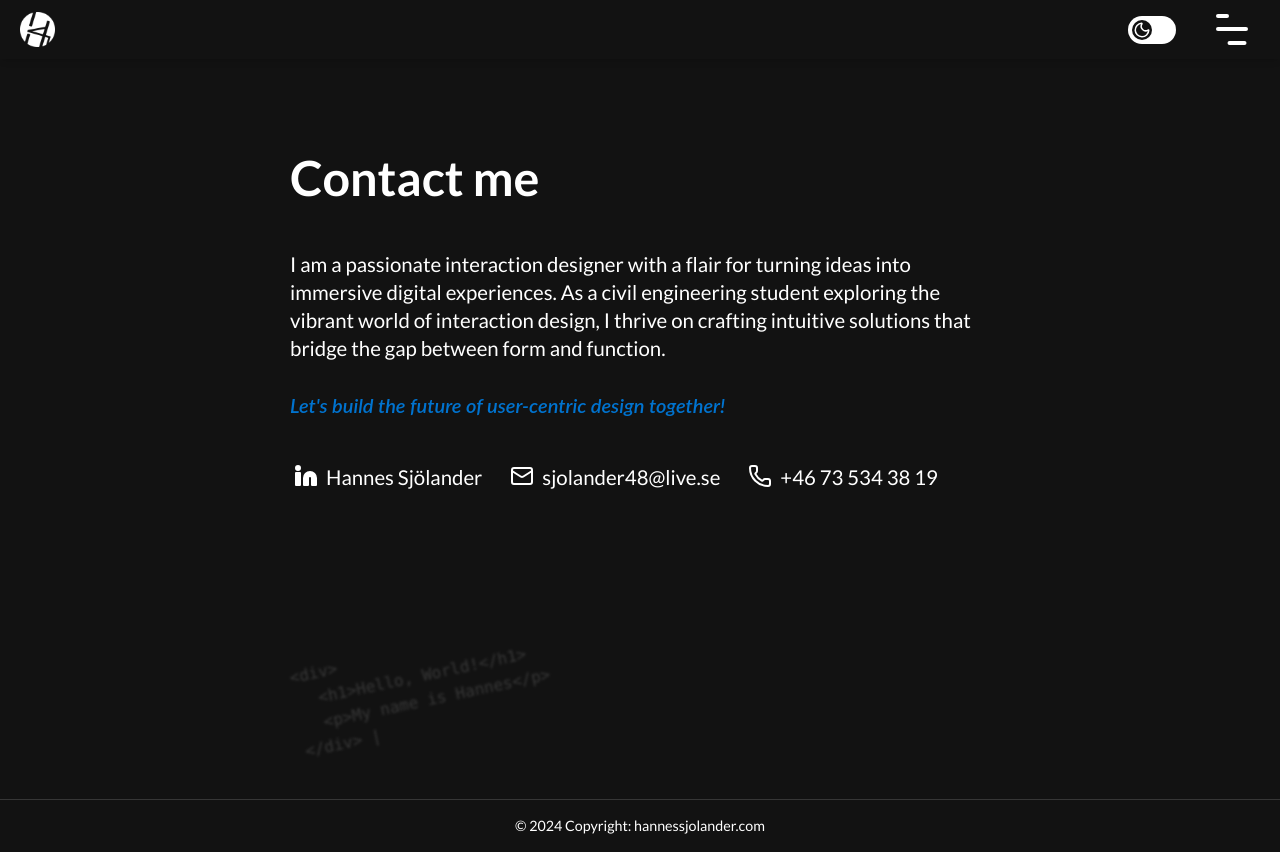
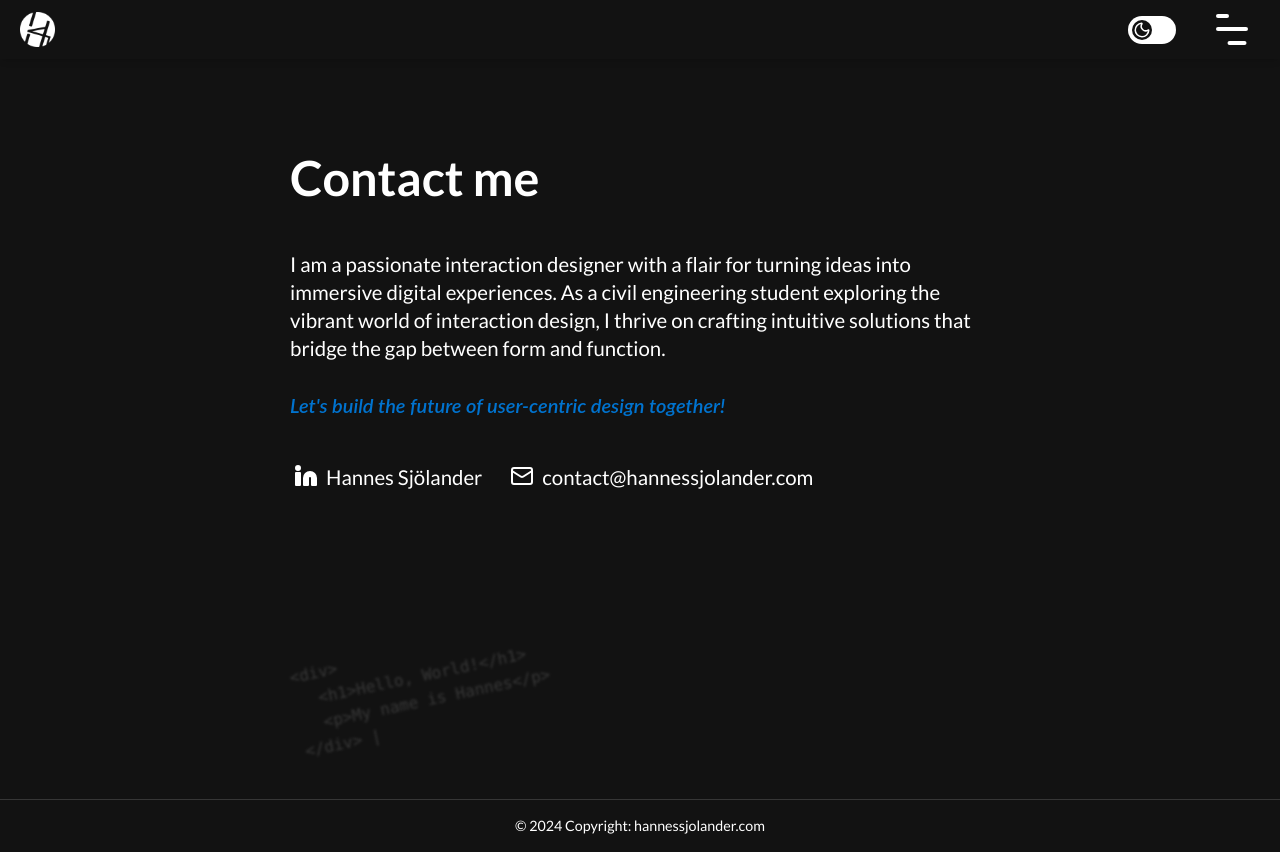
Before and after one commit to zenaxo/portfolio-app-svelte, a SvelteKit app: page /contact in a window 1280 px wide. Built offline with nearby package versions, Linux system fonts and the light colour scheme; a web font is replaced by a local one.

Commit message:
updated contact

```diff
--- a/src/routes/contact/components/Contact.svelte
+++ b/src/routes/contact/components/Contact.svelte
@@ -29,20 +29,11 @@
 		<Button
 			type="external"
 			className="hover:underline underline-offset-4"
-			href="mailto:sjolander48@live.se"
+			href="mailto:contact@hannessjolander.com"
 			name="Send a mail to me"
 		>
 			<Mail color="var(--secondary)" size={24} />
-			sjolander48@live.se
-		</Button>
-		<Button
-			type="external"
-			className="hover:underline underline-offset-4"
-			href="tel:+46735343819"
-			name="Call me"
-		>
-			<Phone color="var(--secondary)" size={24} />
-			+46 73 534 38 19
+			contact@hannessjolander.com
 		</Button>
 	</div>
 	<figure
```
